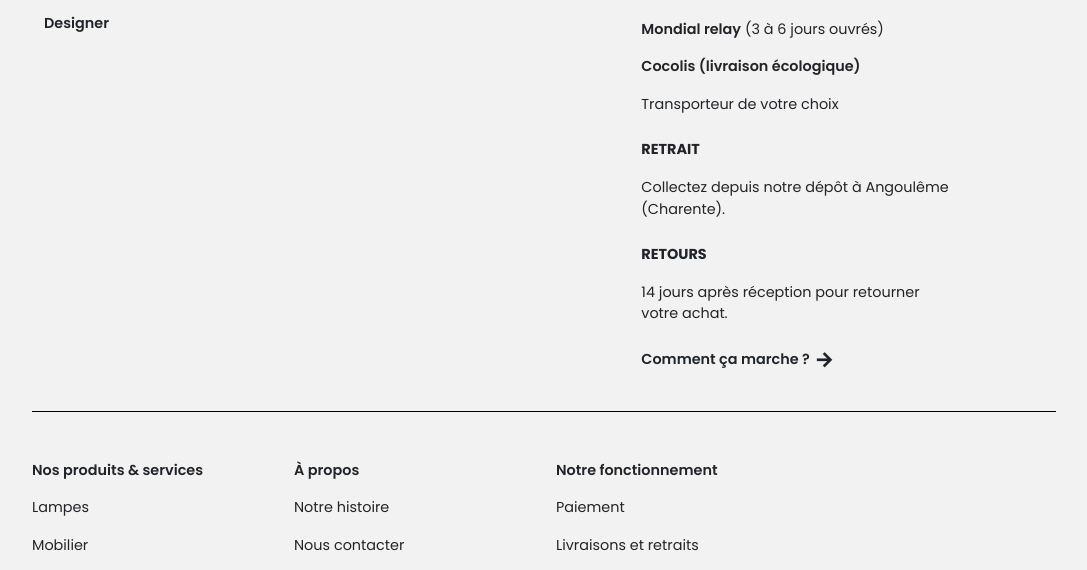
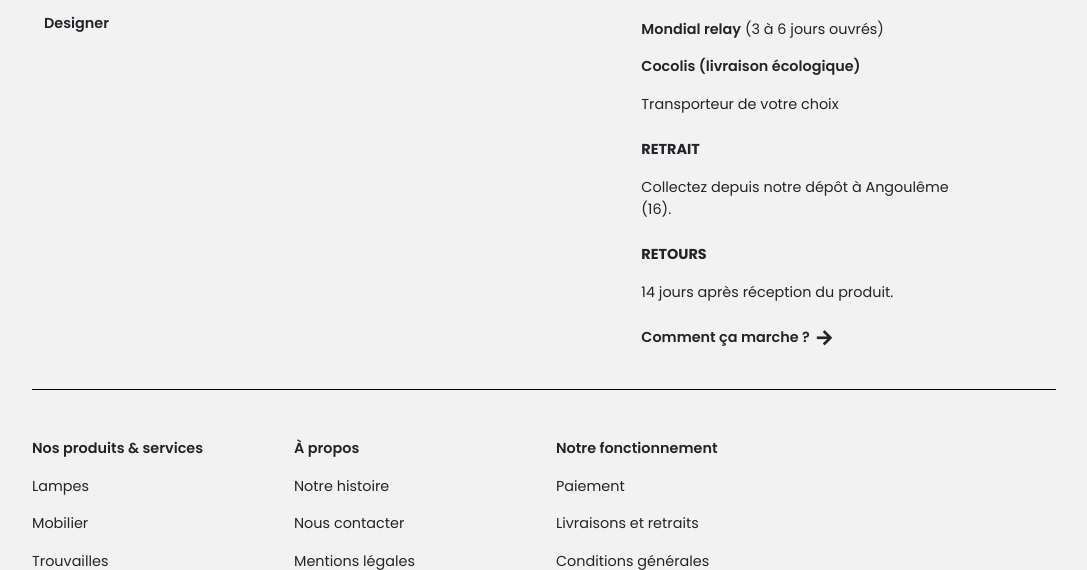
Before and after one commit to SarahRubio/lampes-trouvailles, a Django app: template src/templates/lights/lights_detail.html in a window 1280 px wide. Shown: the part 407-977 px from the top of the page, without its empty margins (96-1183 px from the left). Run offline with Django 3.2, Linux system fonts and the light colour scheme; the template is opened without the code that fills it, so the values that code supplies are empty; some libraries are stand-ins or nearby versions.

Commit message:
update ship-infos content

```diff
--- a/src/templates/findings/findings_detail.html
+++ b/src/templates/findings/findings_detail.html
@@ -57,9 +57,9 @@
                     <p><a href="https://www.cocolis.fr/" class="text-reset semi-bold">Cocolis (livraison écologique)</a></p>
                     <p>Transporteur de votre choix</p>
                     <p class="mt-4"><strong>RETRAIT</strong></p>
-                    <p>Collectez depuis notre dépôt à Angoulême (Charente).</p>
+                    <p>Collectez depuis notre dépôt à Angoulême (16).</p>
                     <p class="mt-4"><strong>RETOURS</strong></p>
-                    <p>14 jours après réception pour retourner votre achat.</p>
+                    <p>14 jours après réception du produit.</p>
                     <p class="mt-4"><a href="{% url 'how' %}#paiement" class="text-reset semi-bold">Comment ça marche&nbsp;?&nbsp;<i class="ri-arrow-right-line ri-xl vertical-align--middle"></i></a></p>
                 </div>
             </div>
--- a/src/templates/furnitures/furnitures_detail.html
+++ b/src/templates/furnitures/furnitures_detail.html
@@ -57,9 +57,9 @@
                     <p><a href="https://www.cocolis.fr/" class="text-reset semi-bold">Cocolis (livraison écologique)</a></p>
                     <p>Transporteur de votre choix</p>
                     <p class="mt-4"><strong>RETRAIT</strong></p>
-                    <p>Collectez depuis notre dépôt à Angoulême (Charente).</p>
+                    <p>Collectez depuis notre dépôt à Angoulême (16).</p>
                     <p class="mt-4"><strong>RETOURS</strong></p>
-                    <p>14 jours après réception pour retourner votre achat.</p>
+                    <p>14 jours après réception du produit.</p>
                     <p class="mt-4"><a href="{% url 'how' %}#paiement" class="text-reset semi-bold">Comment ça marche&nbsp;?&nbsp;<i class="ri-arrow-right-line ri-xl vertical-align--middle"></i></a></p>
                 </div>
             </div>
--- a/src/templates/lights/lights_detail.html
+++ b/src/templates/lights/lights_detail.html
@@ -57,9 +57,9 @@
                     <p><a href="https://www.cocolis.fr/" class="text-reset semi-bold">Cocolis (livraison écologique)</a></p>
                     <p>Transporteur de votre choix</p>
                     <p class="mt-4"><strong>RETRAIT</strong></p>
-                    <p>Collectez depuis notre dépôt à Angoulême (Charente).</p>
+                    <p>Collectez depuis notre dépôt à Angoulême (16).</p>
                     <p class="mt-4"><strong>RETOURS</strong></p>
-                    <p>14 jours après réception pour retourner votre achat.</p>
+                    <p>14 jours après réception du produit.</p>
                     <p class="mt-4"><a href="{% url 'how' %}#paiement" class="text-reset semi-bold">Comment ça marche&nbsp;?&nbsp;<i class="ri-arrow-right-line ri-xl vertical-align--middle"></i></a></p>
                 </div>
             </div>
```
